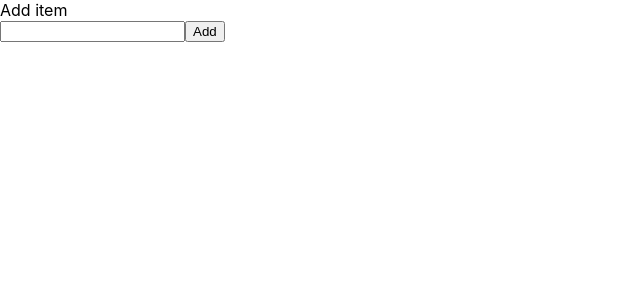
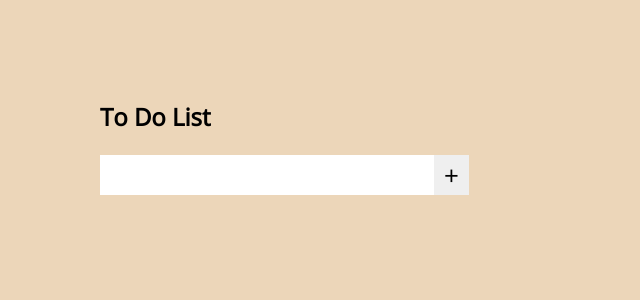
Before and after one commit to Joe-Powell/react-todo-classComponents, a React (Create React App) app: page / in a window 1280 px wide. Shown: the top 300 px of the page, without its empty margins (0-640 px from the left). Built offline with nearby package versions, Linux system fonts and the light colour scheme.

Commit message:
first commit

```diff
--- a/src/App.js
+++ b/src/App.js
@@ -1,5 +1,10 @@
 
 import React, { Component } from 'react';
+import './css/style.css';
+
+
+
+
 
 export default class App extends Component {
   constructor() {
@@ -16,8 +21,7 @@ export default class App extends Component {
 
 
   // grab values from input and make into state onChange
-  //we are using onChange instead of with back-end name attributes
-  //onChange meas when the value changes from its original on submission...
+
   updateState(key, value) {
     // update react state
     this.setState({
@@ -66,18 +70,20 @@ export default class App extends Component {
   render() {
     return (
       <div>
-        <div>
-          Add item
+        <div className='container'>
+          <h2>To Do List</h2>
           <br />
-          <input type='text' placholder='Add item here' value={this.state.newItem} onChange={e => this.updateState('newItem', e.target.value)} />
-          <button onClick={() => this.addItem()} >Add</button>
+          <form class="form">
+            <input type='text' placholder='Add item here' value={this.state.newItem} onChange={e => this.updateState('newItem', e.target.value)} />
+            <button className='addBtn' type='button' onClick={() => this.addItem()} >+</button>
+          </form>
           <br />
           <ul>
             {this.state.list.map(item => {
               return (
                 <li key={item.id}>
                   {item.value}
-                  <button onClick={() => this.deleteItem(item.id)}>X</button>
+                  <button onClick={() => this.deleteItem(item.id)}>✔</button>
                 </li>
               )
             })}
--- /dev/null
+++ b/src/css/style.css
@@ -0,0 +1,55 @@
+@import url('https://fonts.googleapis.com/css2?family=Open+Sans&display=swap');
+
+
+* {
+    padding:0;
+    margin:0;
+    box-sizing: border-box;
+    font-family: 'Open Sans', sans-serif;
+}
+
+body {
+    background-color: rgb(236, 214, 185);
+}
+
+.container {
+    padding: 100px;
+    list-style-position: inside;
+}
+.form {
+    height: 40px;
+}
+.container input[type=text] {
+    height: 100%;
+    padding: 2px 0 2px 3px;
+    border:none;
+    font-size: 26px;
+    outline: none;
+}
+.addBtn {
+    height: 100%;
+    padding:0 10px ;
+    border:none;
+    font-size: 26px;
+    font-weight: 500;
+}
+
+ul {
+    list-style: none;
+}
+ul li {
+    height: fit-content;
+    padding: 10px 0;
+    font-size: 46px;
+}
+
+
+li button {
+    padding: 10px;
+    margin: 0 0 0px 20px;
+    border:none;
+    background-color:rgb(177, 174, 169);
+    color: yellow;
+    cursor: pointer;
+    border-radius: 20px;
+}
--- a/src/index.css
+++ /dev/null
@@ -1,13 +0,0 @@
-body {
-  margin: 0;
-  font-family: -apple-system, BlinkMacSystemFont, 'Segoe UI', 'Roboto', 'Oxygen',
-    'Ubuntu', 'Cantarell', 'Fira Sans', 'Droid Sans', 'Helvetica Neue',
-    sans-serif;
-  -webkit-font-smoothing: antialiased;
-  -moz-osx-font-smoothing: grayscale;
-}
-
-code {
-  font-family: source-code-pro, Menlo, Monaco, Consolas, 'Courier New',
-    monospace;
-}
--- a/src/index.js
+++ b/src/index.js
@@ -1,6 +1,6 @@
 import React from 'react';
 import ReactDOM from 'react-dom';
-import './index.css';
+
 import App from './App';
 import reportWebVitals from './reportWebVitals';
 
```
